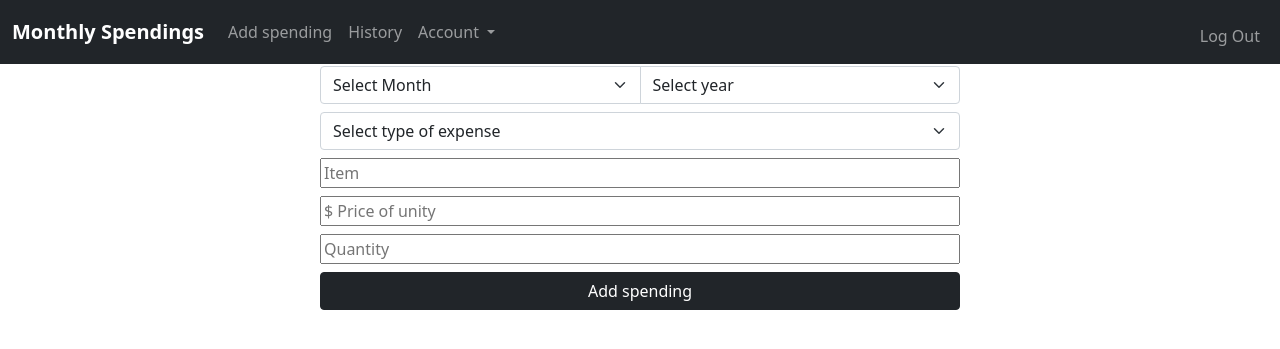
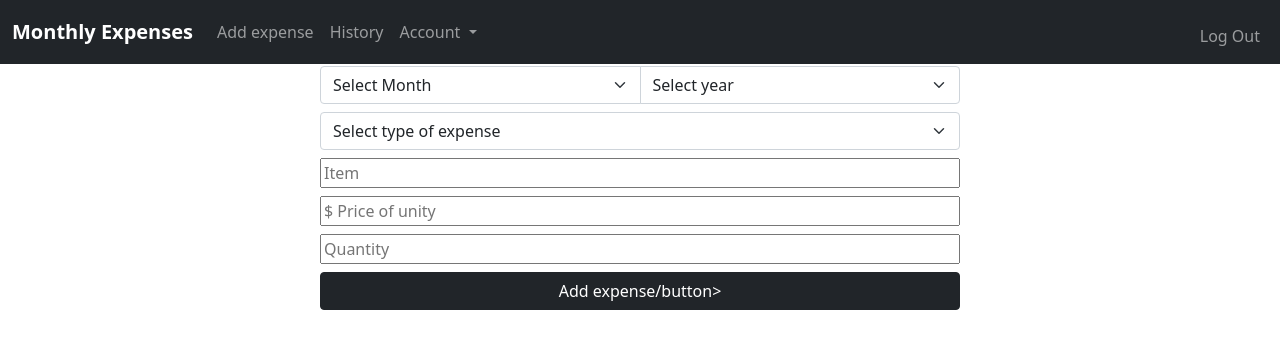
Before and after one commit to vicentecrespop/CS50FinalProject, a Flask app: page /spending in a window 1280 px wide. Shown: the top 349 px of the page. Run offline with Flask 2, Linux system fonts and the light colour scheme; a user stored in the database is signed in.

Commit message:
Atualizei tudo

```diff
--- a/templates/index.html
+++ b/templates/index.html
@@ -9,7 +9,7 @@
 
 {% endblock %}
 
-{% block title %}Monthly Spendings{% endblock %}
+{% block title %}Home page{% endblock %}
 
 {% block main %}
 
--- a/templates/layout.html
+++ b/templates/layout.html
@@ -14,7 +14,7 @@
     <header>
         <nav class="navbar navbar-expand-lg navbar-dark bg-dark" style="margin-bottom: 2px;">
             <div class="container-fluid">
-              <a class="navbar-brand fw-bold" href="/">Monthly Spendings</a>
+              <a class="navbar-brand fw-bold" href="/">Monthly Expenses</a>
               <button class="navbar-toggler" type="button" data-bs-toggle="collapse" data-bs-target="#navbarSupportedContent" aria-controls="navbarSupportedContent" aria-expanded="false" aria-label="Toggle navigation">
                 <span class="navbar-toggler-icon"></span>
               </button>
@@ -22,7 +22,7 @@
                 {% if session["user_id"] %}
                   <ul class="navbar-nav me-auto mb-2 mb-lg-0">
                     <li class="nav-item">
-                      <a class="nav-link " aria-current="page" href="/spending">Add spending</a>
+                      <a class="nav-link " aria-current="page" href="/spending">Add expense</a>
                     </li>
                     <li class="nav-item">
                       <a class="nav-link" href="/history">History</a>
--- a/templates/spending.html
+++ b/templates/spending.html
@@ -45,7 +45,7 @@
             <input type="text" name="item" placeholder="Item">
             <input type="number" name="price" min="0" step="0.01" placeholder="$ Price of unity">
             <input type="number" name="amount" min="1" placeholder="Quantity">
-            <button type="submit" class="btn btn-dark">Add spending</button>
+            <button type="submit" class="btn btn-dark">Add expense/button>
         </div>
     </form>
     {% if errorMsg %}
```
Also changed, not shown: users.db.
